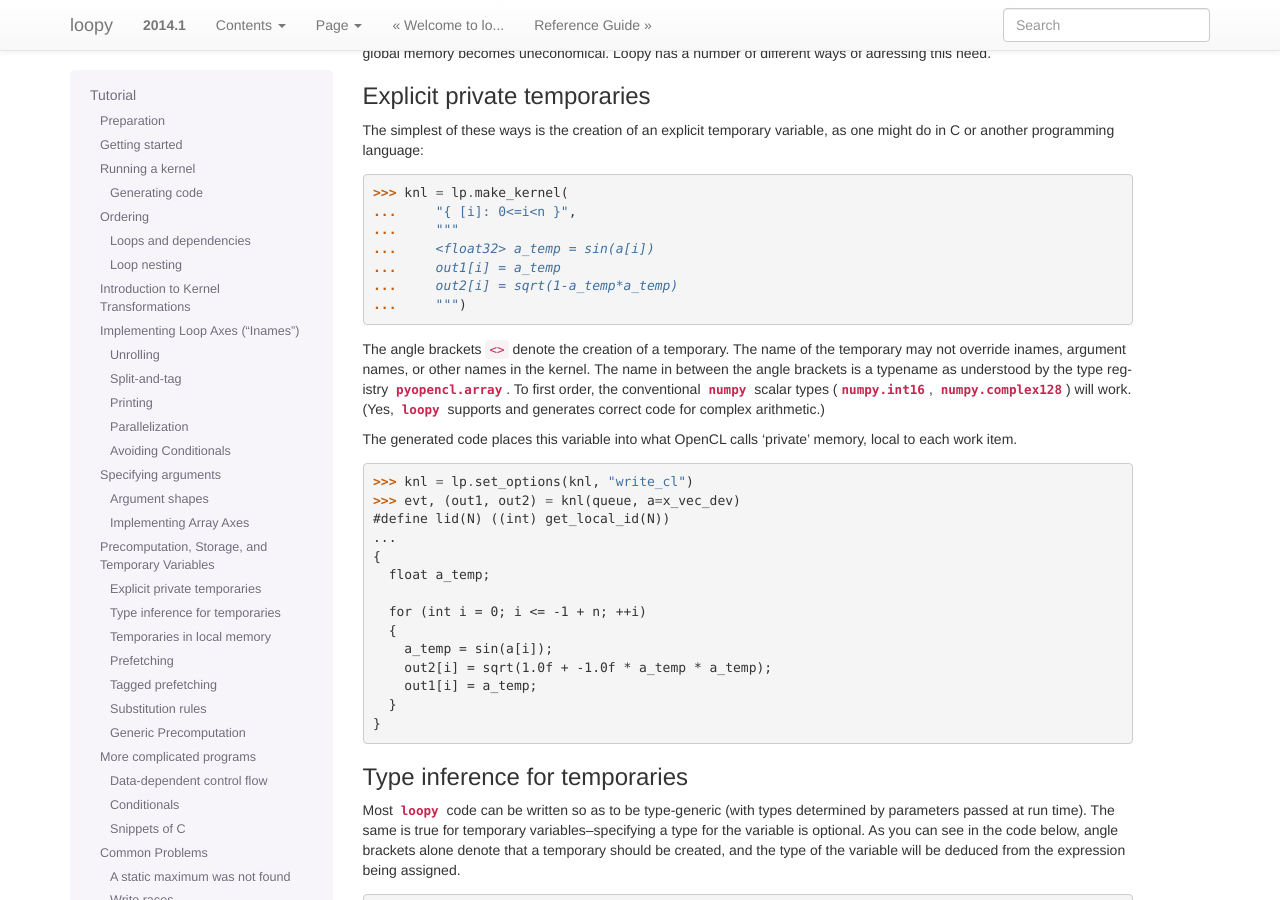
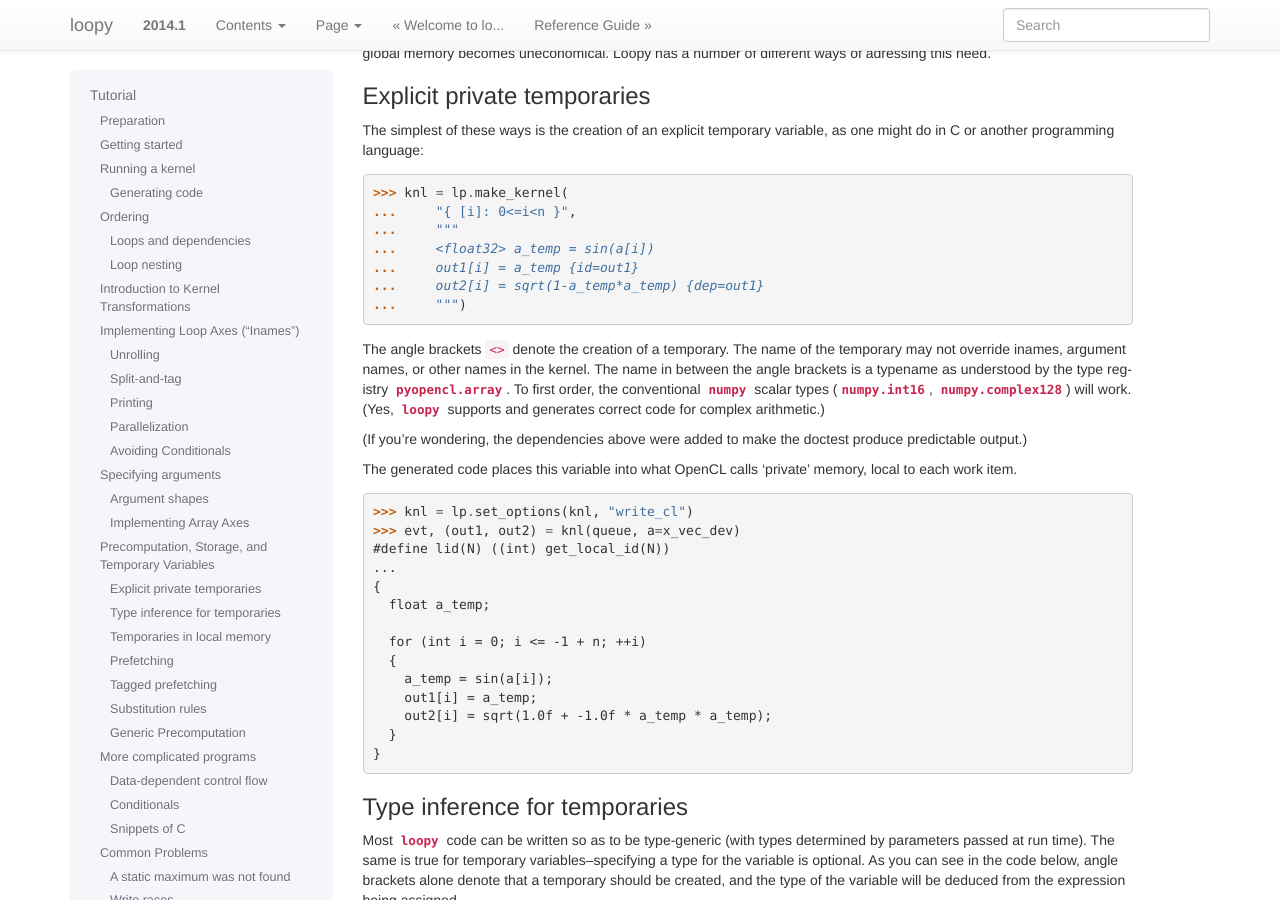
Before and after one commit to inducer/loopy, a Sphinx documentation site: the page built from doc/tutorial.rst, in a window 1280 px wide and 900 px high, scrolled down 12865 px. Built offline with Sphinx 7.4.7, drawn with Linux system fonts in a browser that asks for light colours.

Commit message:
Make doctest output predictable

```diff
--- a/doc/tutorial.rst
+++ b/doc/tutorial.rst
@@ -849,8 +849,8 @@ variable, as one might do in C or another programming language:
     ...     "{ [i]: 0<=i<n }",
     ...     """
     ...     <float32> a_temp = sin(a[i])
-    ...     out1[i] = a_temp
-    ...     out2[i] = sqrt(1-a_temp*a_temp)
+    ...     out1[i] = a_temp {id=out1}
+    ...     out2[i] = sqrt(1-a_temp*a_temp) {dep=out1}
     ...     """)
 
 The angle brackets ``<>`` denote the creation of a temporary. The name of
@@ -860,6 +860,9 @@ understood by the type registry :mod:`pyopencl.array`. To first order,
 the conventional :mod:`numpy` scalar types (:class:`numpy.int16`,
 :class:`numpy.complex128`) will work. (Yes, :mod:`loopy` supports and
 generates correct code for complex arithmetic.)
+
+(If you're wondering, the dependencies above were added to make the doctest
+produce predictable output.)
 
 The generated code places this variable into what OpenCL calls 'private'
 memory, local to each work item.
@@ -876,8 +879,8 @@ memory, local to each work item.
       for (int i = 0; i <= -1 + n; ++i)
       {
         a_temp = sin(a[i]);
+        out1[i] = a_temp;
         out2[i] = sqrt(1.0f + -1.0f * a_temp * a_temp);
-        out1[i] = a_temp;
       }
     }
 
```
